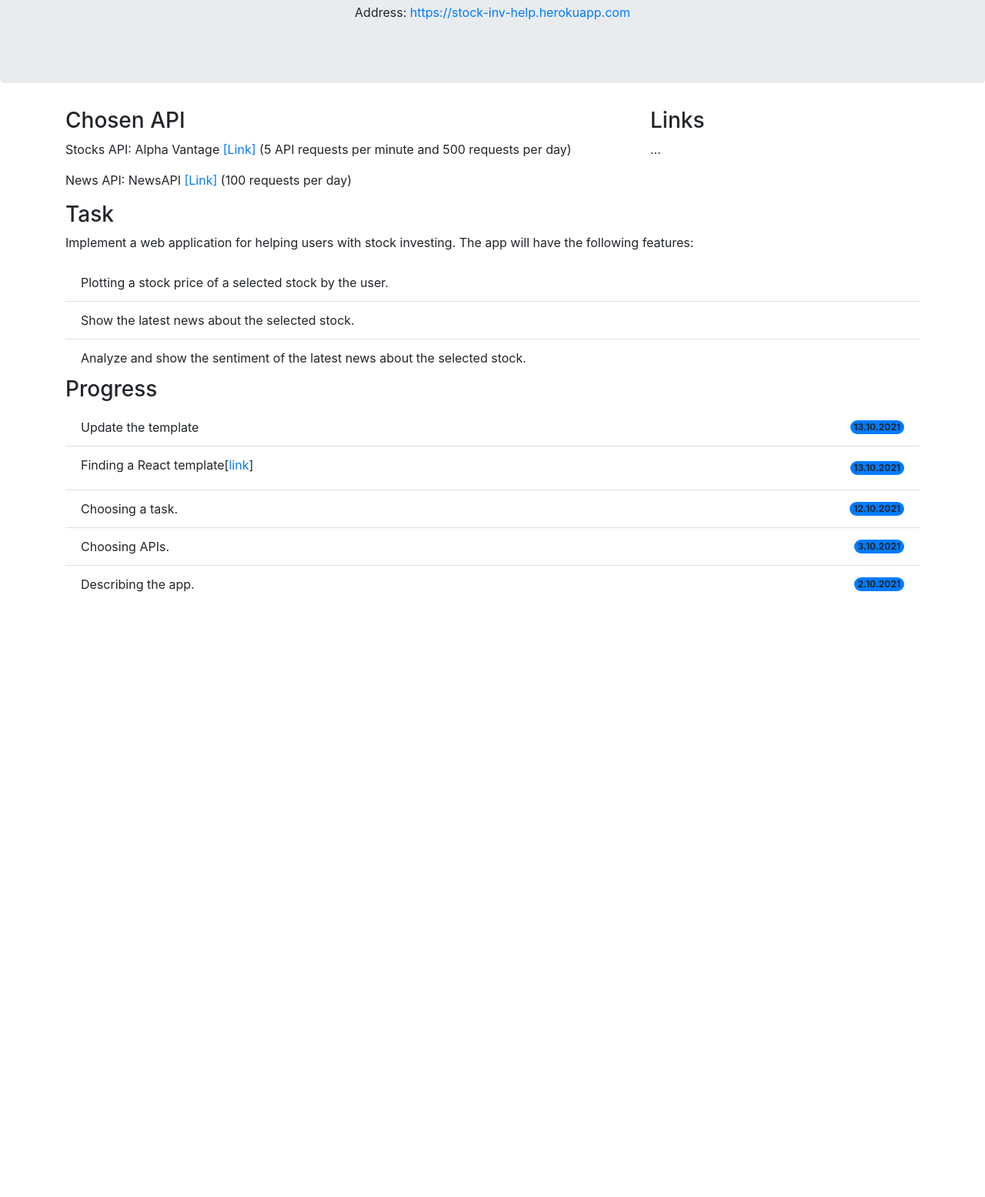
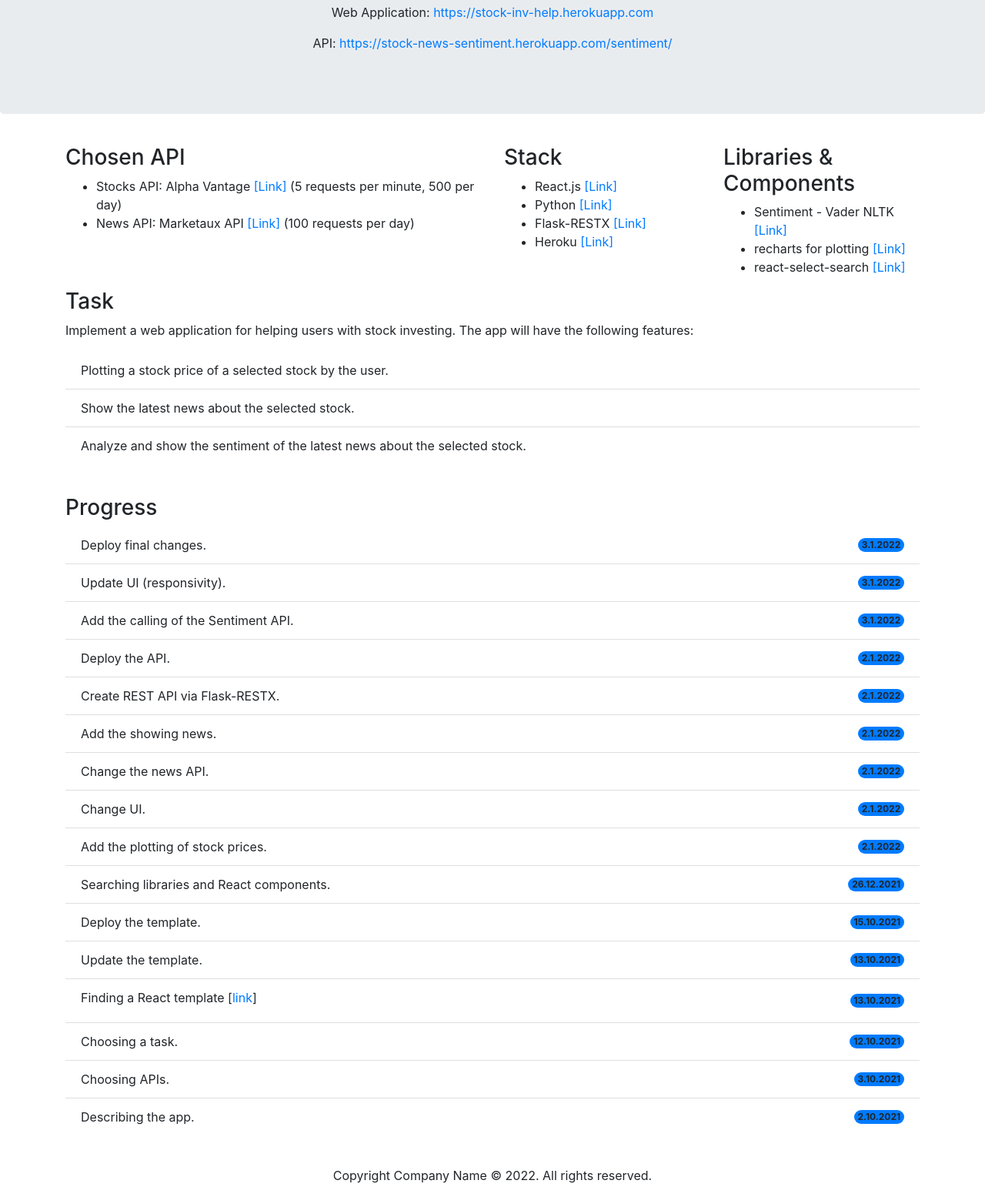
Before and after one commit to HonzaCuhel/VIA-app, a plain HTML site: page index.html in a window 1280 px wide. Shown: the part 196-1751 px from the top of the page at 77% size. Before the commit the page ends 979 px from the top, so only its background shows below. Drawn offline with nearby package versions, Linux system fonts and the light colour scheme.

Commit message:
Final changes

```diff
--- a/index.html
+++ b/index.html
@@ -15,19 +15,36 @@
   <h1>VIA Semestral Web Application</h1>
   <p>Application name: StockInvHelp</p>
   <p>Author: Jan Čuhel</p>
-  <p>Address: <a href='https://stock-inv-help.herokuapp.com' target='_blank'>https://stock-inv-help.herokuapp.com</a></p>
+  <p>Web Application: <a href='https://stock-inv-help.herokuapp.com' target='_blank'>https://stock-inv-help.herokuapp.com</a></p>
+  <p>API: <a href='https://stock-news-sentiment.herokuapp.com/' target='_blank'>https://stock-news-sentiment.herokuapp.com/sentiment/</a></p>
 </div>
 
 <div class="container">
-  <div class="row">
-    <div class="col-sm-8">
+  <div class="row" style="margin-top: 40px;">
+    <div class="col-sm-6">
       <h3>Chosen API</h3>
-      <p>Stocks API: Alpha Vantage <a href="https://www.alphavantage.co" target="_blank">[Link]</a> (5 API requests per minute and 500 requests per day)</p>
-      <p>News API: NewsAPI <a href="https://newsapi.org/docs/get-started" target="_blank">[Link]</a> (100 requests per day)</p>
+      <ul>
+        <li>Stocks API: Alpha Vantage <a href="https://www.alphavantage.co" target="_blank">[Link]</a> (5 requests per minute, 500 per day)</li>
+        <!-- <p>News API: NewsAPI <a href="https://newsapi.org/docs/get-started" target="_blank">[Link]</a> (100 requests per day)</p> -->
+        <li>News API: Marketaux API <a href="https://www.marketaux.com/" target="_blank">[Link]</a> (100 requests per day)</li>
+      </ul>
     </div>
-    <div class="col-sm-4">
-      <h3>Links</h3>
-      <p>...</p>
+    <div class="col-sm-3">
+      <h3>Stack</h3>
+      <ul>
+        <li>React.js <a href="https://reactjs.org" target="_blank">[Link]</a></li>
+        <li>Python <a href="https://www.python.org" target="_blank">[Link]</a></li>
+        <li>Flask-RESTX <a href="https://flask-restx.readthedocs.io/en/latest/" target="_blank">[Link]</a></li>
+        <li>Heroku <a href="https://id.heroku.com/login" target="_blank">[Link]</a></li>
+      </ul>
+    </div>
+    <div class="col-sm-3">
+      <h3>Libraries & Components</h3>
+      <ul>
+        <li>Sentiment - Vader NLTK <a href="https://www.nltk.org/_modules/nltk/sentiment/vader.html" target="_blank">[Link]</a></li>
+        <li>recharts for plotting <a href="https://recharts.org/en-US/" target="_blank">[Link]</a></li>
+        <li>react-select-search <a href="https://github.com/tbleckert/react-select-search" target="_blank">[Link]</a></li>
+      </ul>
     </div>
   </div>
   <div class="row">
@@ -47,16 +64,60 @@
       </ul>
     </div>
   </div>
-  <div class="row">
+  <div class="row" style="margin-top: 40px;">
     <div class="col align-self-center">
       <h3>Progress</h3>
       <ul class="list-group list-group-flush">
         <li class="list-group-item d-flex justify-content-between align-items-center">
-          Update the template
+          Deploy final changes.
+          <span class="badge bg-primary rounded-pill">3.1.2022</span>
+        </li>
+        <li class="list-group-item d-flex justify-content-between align-items-center">
+          Update UI (responsivity).
+          <span class="badge bg-primary rounded-pill">3.1.2022</span>
+        </li>
+        <li class="list-group-item d-flex justify-content-between align-items-center">
+          Add the calling of the Sentiment API.
+          <span class="badge bg-primary rounded-pill">3.1.2022</span>
+        </li>
+        <li class="list-group-item d-flex justify-content-between align-items-center">
+          Deploy the API.
+          <span class="badge bg-primary rounded-pill">2.1.2022</span>
+        </li>
+        <li class="list-group-item d-flex justify-content-between align-items-center">
+          Create REST API via Flask-RESTX.
+          <span class="badge bg-primary rounded-pill">2.1.2022</span>
+        </li>
+        <li class="list-group-item d-flex justify-content-between align-items-center">
+          Add the showing news.
+          <span class="badge bg-primary rounded-pill">2.1.2022</span>
+        </li>
+        <li class="list-group-item d-flex justify-content-between align-items-center">
+          Change the news API.
+          <span class="badge bg-primary rounded-pill">2.1.2022</span>
+        </li>
+        <li class="list-group-item d-flex justify-content-between align-items-center">
+          Change UI.
+          <span class="badge bg-primary rounded-pill">2.1.2022</span>
+        </li>
+        <li class="list-group-item d-flex justify-content-between align-items-center">
+          Add the plotting of stock prices.
+          <span class="badge bg-primary rounded-pill">2.1.2022</span>
+        </li>
+        <li class="list-group-item d-flex justify-content-between align-items-center">
+          Searching libraries and React components.
+          <span class="badge bg-primary rounded-pill">26.12.2021</span>
+        </li>
+        <li class="list-group-item d-flex justify-content-between align-items-center">
+          Deploy the template.
+          <span class="badge bg-primary rounded-pill">15.10.2021</span>
+        </li>
+        <li class="list-group-item d-flex justify-content-between align-items-center">
+          Update the template.
           <span class="badge bg-primary rounded-pill">13.10.2021</span>
         </li>
         <li class="list-group-item d-flex justify-content-between align-items-center">
-          <label>Finding a React template[<a href='https://github.com/rajshekhar26/cleanfolio' target='_blank'>link</a>]</label>
+          <label>Finding a React template [<a href='https://github.com/rajshekhar26/cleanfolio' target='_blank'>link</a>]</label>
           <span class="badge bg-primary rounded-pill">13.10.2021</span>
         </li>
         <li class="list-group-item d-flex justify-content-between align-items-center">
@@ -75,6 +136,15 @@
     </div>
   </div>
 </div>
+<div class="footer-copyright" style="margin-top: 40px;">
+  <div class="container">
+  <div class="row">
+  <div class="col-md-12 text-center">
+  <p>Copyright Company Name © 2022. All rights reserved.</p>
+  </div>
+  </div>
+  </div>
+</div>
 
 </body>
 </html>
```
Also changed, not shown: webapp.png (added).
